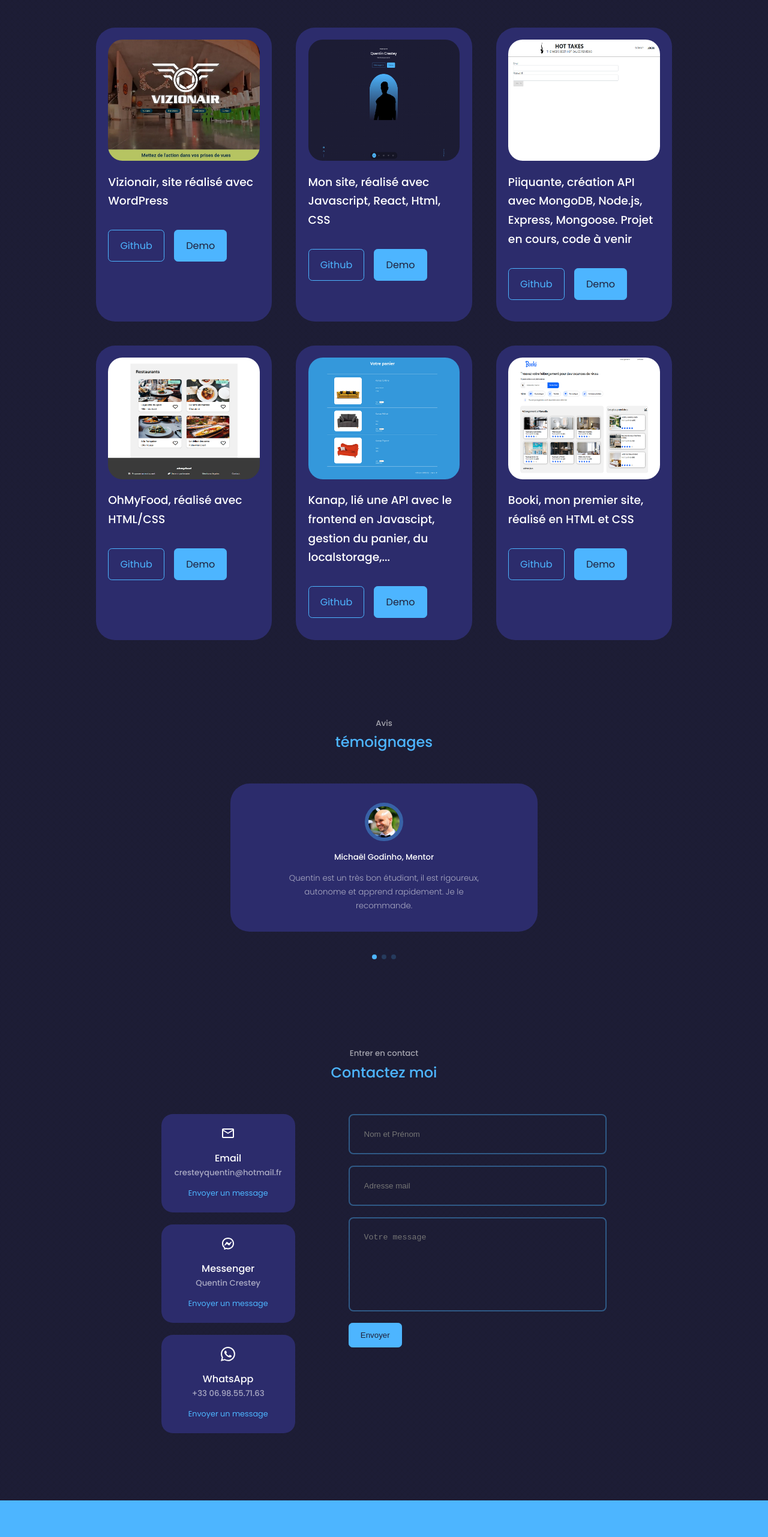
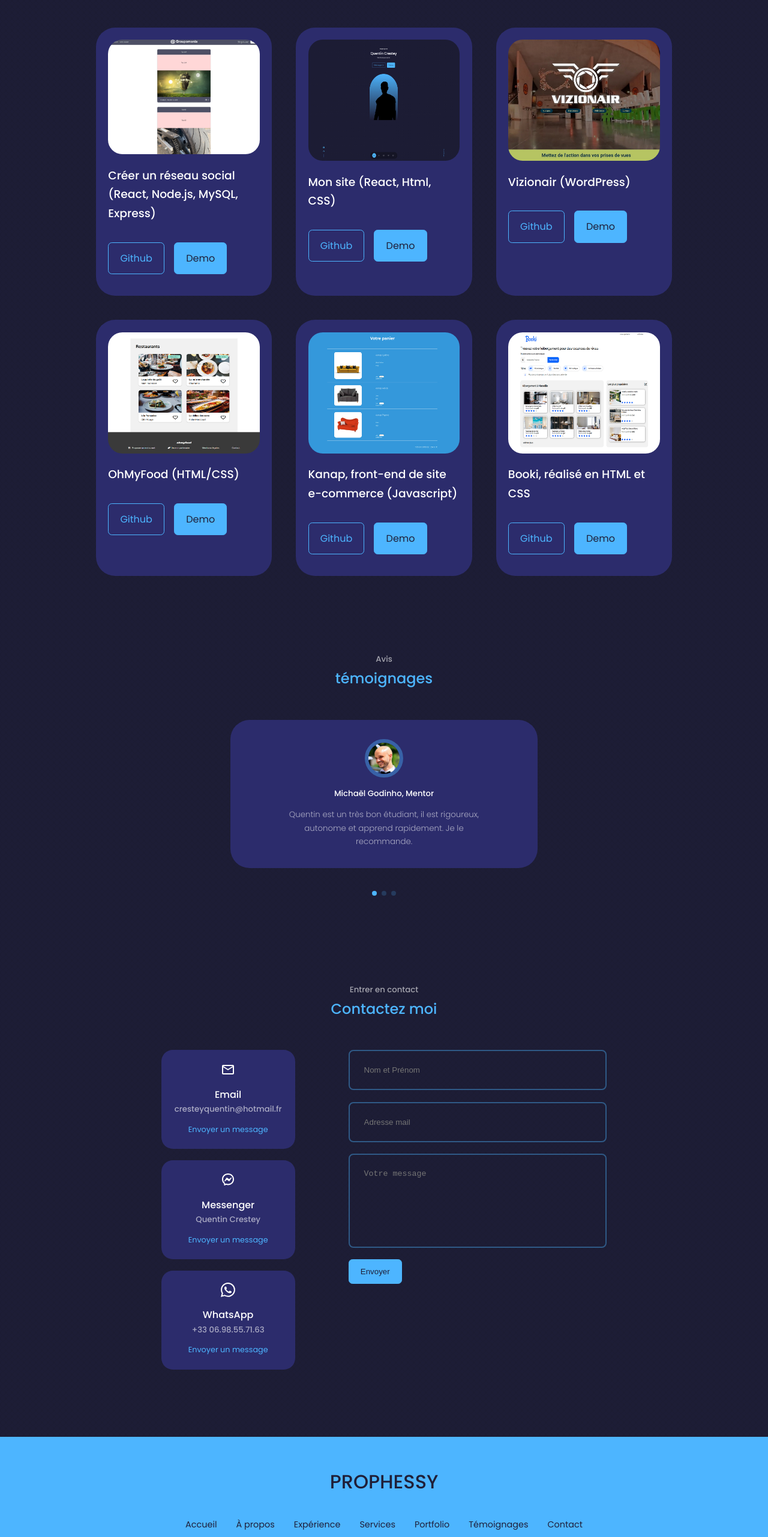
Before and after one commit to Prophessy/Quentin-Crestey-Portfolio, a React (Create React App) app: page / in a window 1280 px wide. Shown: the part 2379-4941 px from the top of the page at 60% size. Built offline with nearby package versions, Linux system fonts and the light colour scheme.

Commit message:
mise à jour des informations

```diff
--- a/src/components/footer/Footer.jsx
+++ b/src/components/footer/Footer.jsx
@@ -10,12 +10,12 @@ const Footer = () => {
       <a href='#' className='footer__logo'>PROPHESSY</a>
 
       <ul className='permalinks'>
-        <li><a href='#'>Home</a></li>
-        <li><a href='#about'>About</a></li>
+        <li><a href='#'>Accueil</a></li>
+        <li><a href='#about'>À propos</a></li>
         <li><a href='#experience'>Expérience</a></li>
         <li><a href='#services'>Services</a></li>
         <li><a href='#portfolio'>Portfolio</a></li>
-        <li><a href='#testimonials'>Testimonials</a></li>
+        <li><a href='#testimonials'>Témoignages</a></li>
         <li><a href='#contact'>Contact</a></li>
       </ul>
 
--- a/src/components/portfolio/Portfolio.jsx
+++ b/src/components/portfolio/Portfolio.jsx
@@ -5,47 +5,47 @@ import vizionair from '../../assets/vizionair.jpg'
 import Monsite from '../../assets/monsite.png'
 import booki from '../../assets/booki.png'
 import kanap from '../../assets/kanap.png'
-import piquante from '../../assets/piquante.png'
+import groupomania2 from '../../assets/groupomania2.jpg'
 
 const data = [
   {
     id: 1,
-    image: vizionair,
-    title: 'Vizionair, site réalisé avec WordPress',
-    demo: 'https://vizionair.fr/'
+    image: groupomania2,
+    title: 'Créer un réseau social (React, Node.js, MySQL, Express)',
+    github: 'https://github.com/Prophessy/QuentinCrestey_7_v3_15032022',
+    demo: 'https://www.youtube.com/watch?v=NRzQ6ZddFcU'
   },
   {
     id: 2,
     image: Monsite,
-    title: 'Mon site, réalisé avec Javascript, React, Html, CSS',
+    title: 'Mon site (React, Html, CSS)',
     github: 'https://github.com/Prophessy/Quentin-Crestey-Portfolio',
     demo: 'https://prophessy.github.io/Quentin-Crestey-Portfolio/'
   },
   {
-    id: 3,
-    image: piquante,
-    title: 'Piiquante, création API avec MongoDB, Node.js, Express, Mongoose. Projet en cours, code à venir',
-    github: '#',
-    demo: '#'
+    id: 1,
+    image: vizionair,
+    title: 'Vizionair (WordPress)',
+    demo: 'https://vizionair.fr/'
   },
   {
     id: 4,
     image: ohmyfood,
-    title: 'OhMyFood, réalisé avec HTML/CSS',
+    title: 'OhMyFood (HTML/CSS)',
     github: 'https://github.com/Prophessy/QuentinCrestey_3_01012022',
     demo: 'https://prophessy.github.io/QuentinCrestey_3_01012022/'
   },
   {
     id: 5,
     image: kanap,
-    title: 'Kanap, lié une API avec le frontend en Javascipt, gestion du panier, du localstorage,...',
+    title: 'Kanap, front-end de site e-commerce (Javascript)',
     github: 'https://github.com/Prophessy/QuentinCrestey_5_14022022',
-    demo: 'https://prophessy.github.io/QuentinCrestey_5_14022022/'
+    demo: 'https://youtu.be/jY5bVvxrkyo'
   },
   {
     id: 6,
     image: booki,
-    title: 'Booki, mon premier site, réalisé en HTML et CSS',
+    title: 'Booki, réalisé en HTML et CSS',
     github: 'https://github.com/Prophessy/QuentinCrestey_2_01012022',
     demo: 'https://prophessy.github.io/QuentinCrestey_2_01012022/'
   },
```
Also changed, not shown: src/assets/groupomania2.jpg (added), 1 other file (tests, documents, lock files or other folders).
